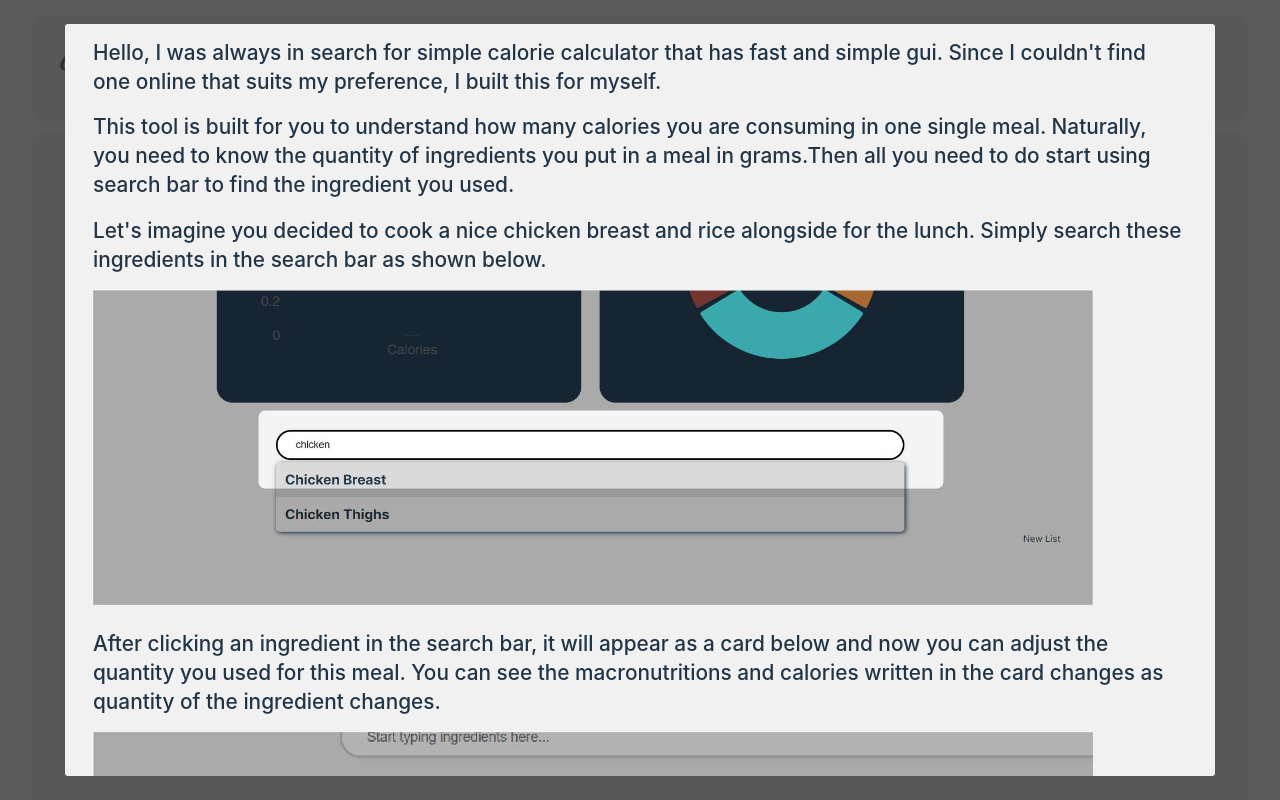
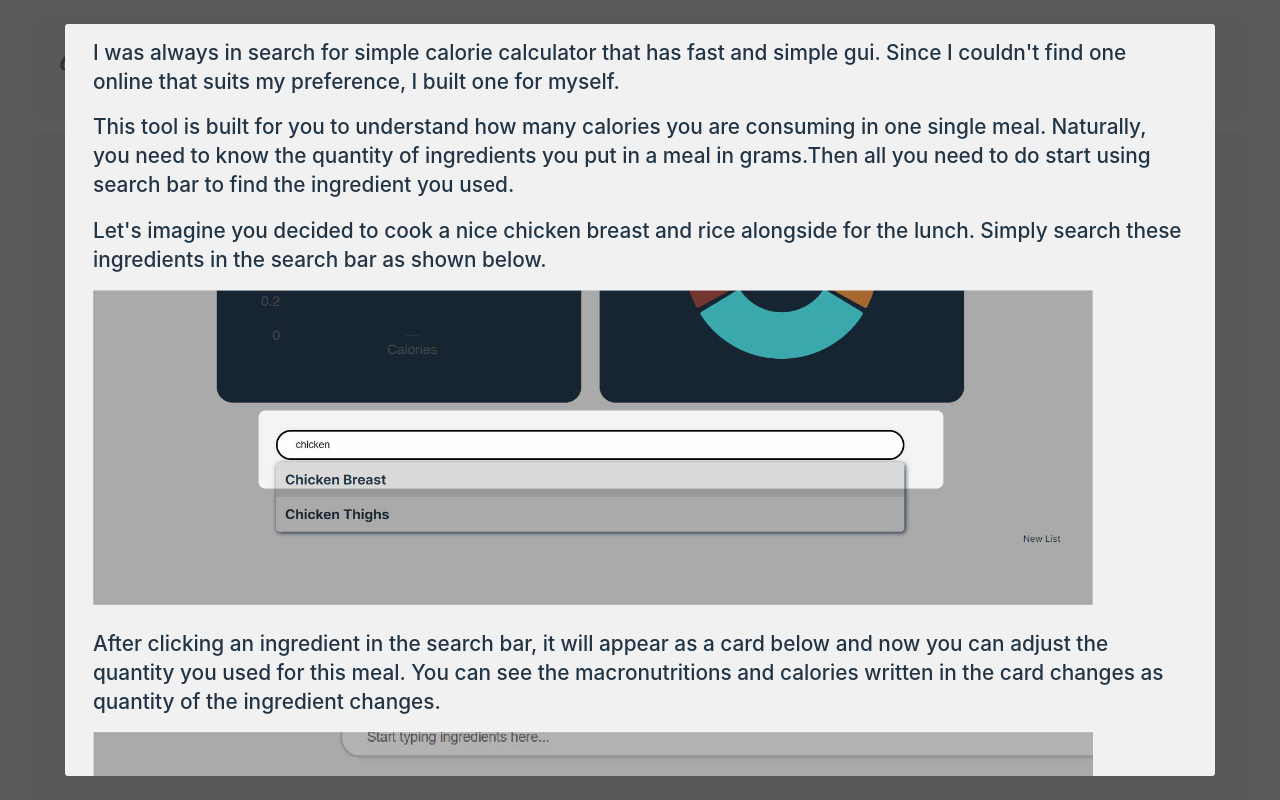
Before and after one commit to tarikmetin/Nutricount, a React (Vite) app: page / in a window 1280 px wide. Both pictures are taken after a click on the link "How To Use". Shown: the top 800 px of the page. Built offline with nearby package versions, Linux system fonts and the light colour scheme.

Commit message:
typo-fix

```diff
--- a/src/components/Modal.jsx
+++ b/src/components/Modal.jsx
@@ -9,9 +9,9 @@ export default function Modal({ setModalState }) {
       <div className="overlay" onClick={() => setModalState(false)}></div>
       <div className="modal-content">
         <p>
-          Hello, I was always in search for simple calorie calculator that has
-          fast and simple gui. Since I couldn't find one online that suits my
-          preference, I built this for myself.
+          I was always in search for simple calorie calculator that has fast and
+          simple gui. Since I couldn't find one online that suits my preference,
+          I built one for myself.
         </p>
         <p>
           This tool is built for you to understand how many calories you are
@@ -57,14 +57,10 @@ export default function Modal({ setModalState }) {
           You may not find every food ingredient you are searching for in this
           app. After all this is a simple application which is created to
           showcase my skillset in frontend web development. But still you can go
-          to the <a href="">github page</a> and find the source code there. You
-          can simply add new ingredients to the ingredientsData.js file and you
-          are ready to go.
-        </p>
-        <p>
-          If you want to modify the application for your own needs you can find
-          the code in my <a href="">github page</a>. You are free to use the
-          code for your own needs, but do not share it as it is your own.
+          to the{" "}
+          <a href="https://github.com/tarikmetin/Nutricount">github page</a> and
+          find the source code there. You can simply add new ingredients to the
+          ingredientsData.js file and you are ready to go.
         </p>
       </div>
     </div>
```
